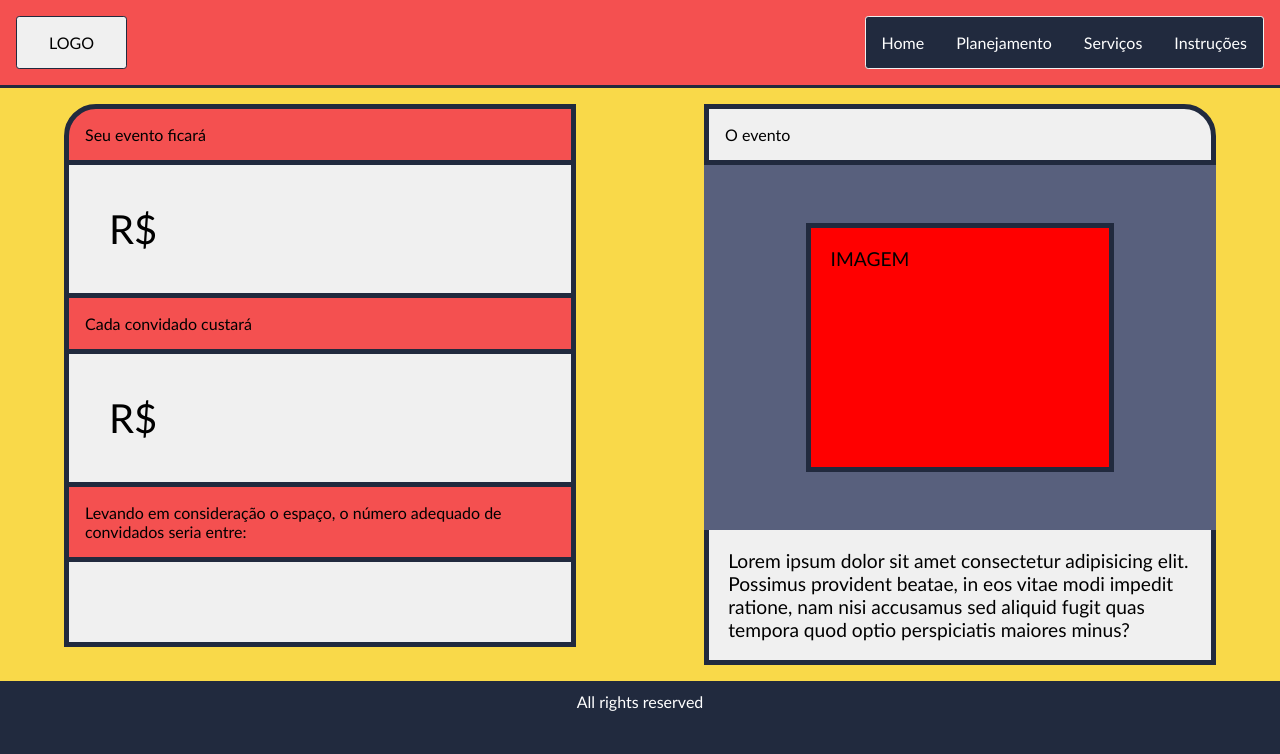
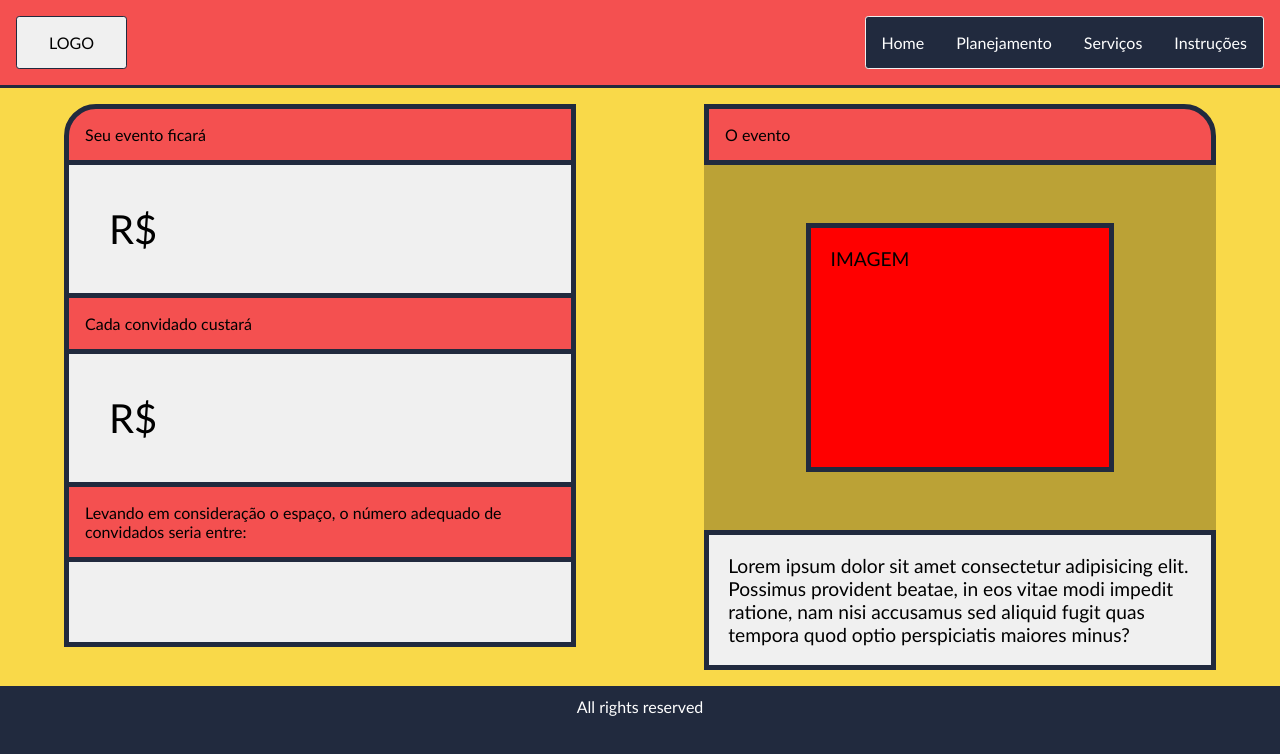
Before and after one commit to LuisBrescia/EventManager, a plain HTML site: page codigo/resultado.html in a window 1280 px wide. Drawn offline with Linux system fonts and the light colour scheme.

```diff
--- a/codigo/cores.css
+++ b/codigo/cores.css
@@ -25,8 +25,10 @@
 #enviarCalculo {background-color: #F45050; color: #212A3E; border: 0;}
 #enviarCalculo:hover {background-color: #212a3e; color: #F0F0F0;}
 .precos li:nth-child(2n + 1) { background-color: #F45050; }
-.evento div {background-color: #58607D;}
+.evento li:first-child { background-color: #F45050; }
+.evento div {background-color: #bba236;}
 .evento div li {background-color: #f00 !important;}
+.evento li:last-child {border-top: 5px solid #212A3E;}
 
 body {background-color: #212a3e;}
 
--- a/codigo/style.css
+++ b/codigo/style.css
@@ -119,7 +119,6 @@
 .calculo .coluna-direita li:last-child {
     padding: 0;
 }
-
 .precos li:nth-child(2n) {
     font-size: 2.5em;
 }
```
